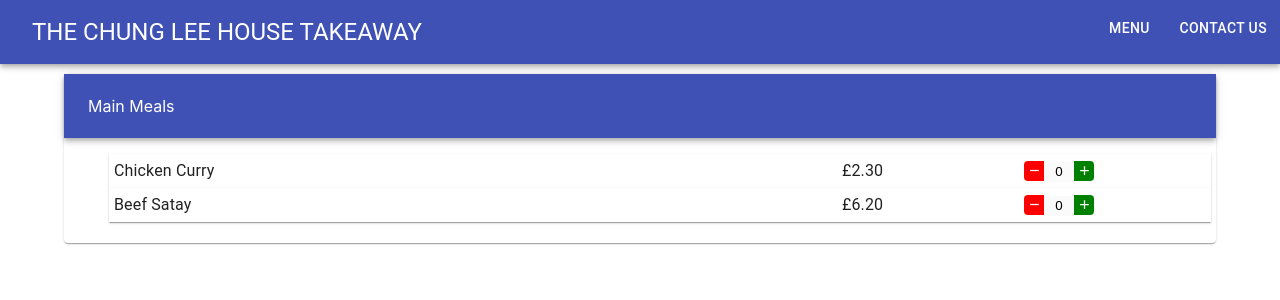
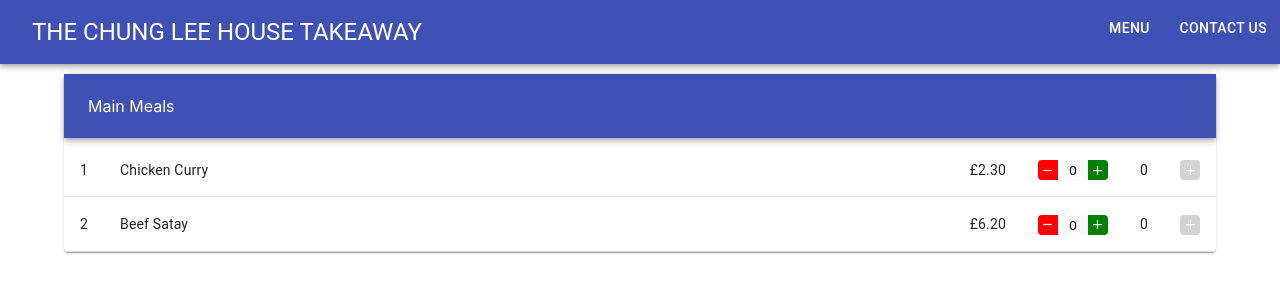
Before and after one commit to JK-Chung/takeaway_menu, a React (Create React App) app: page / in a window 1280 px wide. Shown: the top 300 px of the page. Built offline with nearby package versions, Linux system fonts and the light colour scheme.

Commit message:
Used Table for FoodSection Component and added a new button to FoodItem
Signed-off-by: Jee Ken Chung <chungjeeken@gmail.com>

```diff
--- a/src/App.js
+++ b/src/App.js
@@ -2,22 +2,22 @@ import React from 'react';
 import './App.css';
 
 import Header from "./Components/Layout/Header";
-import FoodItem from "./Components/FoodItem";
+import FoodSection from "./Components/FoodSection";
 
 import menuData from "./Resources/menu.json";
-import FoodSection from "./Components/FoodSection";
 
-const generateUIComponentsFromMenuData = () => {
-    let i = 0;
-    return menuData
-        .map(menuDatum => <FoodItem key={i++} foodDatum={menuDatum}/>)
+const mapMenuDataToUIComponents = () => {
+    return menuData.map((menuSection, index) => (
+        <FoodSection sectionName={menuSection.sectionName} foodData={menuSection.sectionFoods} key={index} />
+        )
+    )
 };
 
 const App = () => {
     return (
         <React.Fragment>
           <Header />
-          <FoodSection sectionName="Main Meals" menuData={menuData} />
+          { mapMenuDataToUIComponents() }
         </React.Fragment>
     );
 };
--- /dev/null
+++ b/src/Components/Components/AddButton.js
@@ -0,0 +1,14 @@
+import React from "react";
+import AddIcon from "@material-ui/icons/Add";
+
+import BaseButton from "./BaseButton";
+
+const AddButton = props => {
+    return (
+        <BaseButton {...props}>
+            <AddIcon />
+        </BaseButton>
+    )
+};
+
+export default AddButton;
--- /dev/null
+++ b/src/Components/Components/BaseButton.js
@@ -0,0 +1,28 @@
+import Button from "@material-ui/core/Button";
+import React from "react";
+
+const BaseButton = props => {
+    const baseButtonStyle = {
+        "height": "20px",
+        "width": "20px",
+        "color": "white",
+        "borderStyle": "none",
+
+        // Override material-ui button styles affecting the button size we want
+        "minWidth": "0px",
+        "padding": "0px"
+    };
+
+    const baseButtonContentStyle = {
+        "height": "15px",
+        "width": "15px"
+    };
+
+    return (
+        <Button style={{...baseButtonStyle, ...props.style}} onClick={props.onClick}>
+            { React.cloneElement(props.children, {style: baseButtonContentStyle, ...props.children.style}) }
+        </Button>
+    )
+};
+
+export default BaseButton;
--- a/src/Components/CounterTextField/CounterTextField.js
+++ b/src/Components/CounterTextField/CounterTextField.js
@@ -1,31 +1,8 @@
 import React, {useState} from "react";
-import Button from "@material-ui/core/Button";
 import RemoveIcon from "@material-ui/icons/Remove";
 import AddIcon from "@material-ui/icons/Add";
 
-const BaseButton = props => {
-    const baseButtonStyle = {
-        "height": "20px",
-        "width": "20px",
-        "color": "white",
-        "borderStyle": "none",
-
-        // Override material-ui button styles affecting the button size we want
-        "minWidth": "0px",
-        "padding": "0px"
-    };
-
-    const baseButtonContentStyle = {
-        "height": "15px",
-        "width": "15px"
-    };
-
-    return (
-        <Button style={{...baseButtonStyle, ...props.style}} onClick={props.onClick}>
-            { React.cloneElement(props.children, {style: baseButtonContentStyle, ...props.children.style}) }
-        </Button>
-    )
-};
+import BaseButton from "../Components/BaseButton";
 
 const MinusButton = props => {
     const minusButtonStyle = {
@@ -90,7 +67,7 @@ export default props => {
             setCounter(counter + 1);
     };
 
-    React.useEffect(() => props.onChange(counter));
+    React.useEffect(() => props.callbackToReceiveCounter(counter));
 
     return (
         <div style={props.style}>
--- a/src/Components/FoodItem.js
+++ b/src/Components/FoodItem.js
@@ -1,58 +1,36 @@
 import React from "react";
-import Paper from "@material-ui/core/Paper";
 import Typography from "@material-ui/core/Typography";
+import TableCell from '@material-ui/core/TableCell';
+import TableRow from '@material-ui/core/TableRow';
 
 import CounterTextField from "./CounterTextField/CounterTextField";
-import {makeStyles} from "@material-ui/core";
-import Grid from "@material-ui/core/Grid";
+import AddButton from "./Components/AddButton";
 
-const useStyles = makeStyles(theme => ({
-    paper: {
-        "marginLeft": "5px",
-        "marginRight": "5px",
-        "width": "auto",
-
-        "padding": "5px",
-
-        "borderRadius": "unset"
-    }
-}));
-
-const generateTotalPriceUIComponent = (foodItem, total) => {
-    if(total === 0)
-        return "";
-
+const generateTotalPriceUIComponent = (foodItem, quantity) => {
     return (
         <Typography variant="body1" style={{"display": "inline"}}>
-            {"£" + (foodItem.price * total).toFixed(2)}
+            {"£" + (foodItem.price * quantity).toFixed(2)}
         </Typography>
     )
 };
 
 export default props => {
-    const classes = useStyles();
+    const {id, name, price} = props.foodItem;
+    const [quantity, setQuantity] = React.useState(0);
 
-    let total = 0;
+    const tableCellStyle = {
+        "white-space": "nowrap"
+    };
     return(
-        <Paper className={classes.paper}>
-            <Grid container spacing={0}>
-                <Grid item xs={8}>
-                    <Typography variant="body1" style={{"display": "inline"}}>
-                        {props.foodItem.name}
-                    </Typography>
-                </Grid>
-                <Grid item xs={2}>
-                    <Typography variant="body1" style={{"display": "inline"}}>
-                        {"£" + props.foodItem.price.toFixed(2)}
-                    </Typography>
-                </Grid>
-                <Grid item xs={2}>
-                    <CounterTextField onChange={count => total = count}/>
-                </Grid>
-                {
-                    generateTotalPriceUIComponent(props.foodItem, total)
-                }
-            </Grid>
-        </Paper>
+        <TableRow>
+            <TableCell style={{...tableCellStyle}} align="right">{id}</TableCell>
+            <TableCell style={{...tableCellStyle, "width": "100%"}} align="left">{name}</TableCell>
+            <TableCell style={{...tableCellStyle}}> {"£" + price.toFixed(2)}</TableCell>
+            <TableCell style={{...tableCellStyle}}>
+                <CounterTextField callbackToReceiveCounter={ setQuantity }/>
+            </TableCell>
+            <TableCell>{quantity}</TableCell>
+            <TableCell><AddButton style={{"backgroundColor": quantity === 0 ? "lightgray" : "blue"}}/></TableCell>
+        </TableRow>
     )
 }
--- a/src/Components/FoodSection.js
+++ b/src/Components/FoodSection.js
@@ -3,6 +3,9 @@ import Paper from "@material-ui/core/Paper";
 import {makeStyles} from "@material-ui/core";
 import AppBar from "@material-ui/core/AppBar";
 import Toolbar from "@material-ui/core/Toolbar";
+import Table from '@material-ui/core/Table';
+import TableBody from '@material-ui/core/TableBody';
+
 import FoodItem from "./FoodItem";
 
 const useStyles = makeStyles(theme => ({
@@ -12,17 +15,14 @@ const useStyles = makeStyles(theme => ({
         "marginLeft": "auto",
         "marginBottom": "10px",
         "marginRight": "auto",
-
-        "paddingBottom": "5px"
     }
 }));
 
-const convertMenuDataToOrderedList = menuData => {
-    let i = 0;
+const convertFoodDataToUIComponenents = foodData => {
     return (
-        <ul>
-            { menuData.map(foodItem => <FoodItem key={i++} foodItem={foodItem} />) }
-        </ul>
+        <TableBody>
+            { foodData.map((foodItem, index) => <FoodItem key={index} foodItem={foodItem} />) }
+        </TableBody>
     )
 };
 
@@ -36,7 +36,9 @@ export default props => {
                     { props.sectionName }
                 </Toolbar>
             </AppBar>
-            { convertMenuDataToOrderedList(props.menuData) }
+            <Table>
+                { convertFoodDataToUIComponenents(props.foodData) }
+            </Table>
         </Paper>
     )
 };
--- a/src/Resources/menu.json
+++ b/src/Resources/menu.json
@@ -1,4 +1,7 @@
 [
+  {
+    "sectionName": "Main Meals",
+    "sectionFoods": [
       {
         "id": 1,
         "name": "Chicken Curry",
@@ -10,3 +13,5 @@
         "price": 6.20
       }
     ]
+  }
+]
```
Lines whose indentation alone changed are shown as unchanged.
